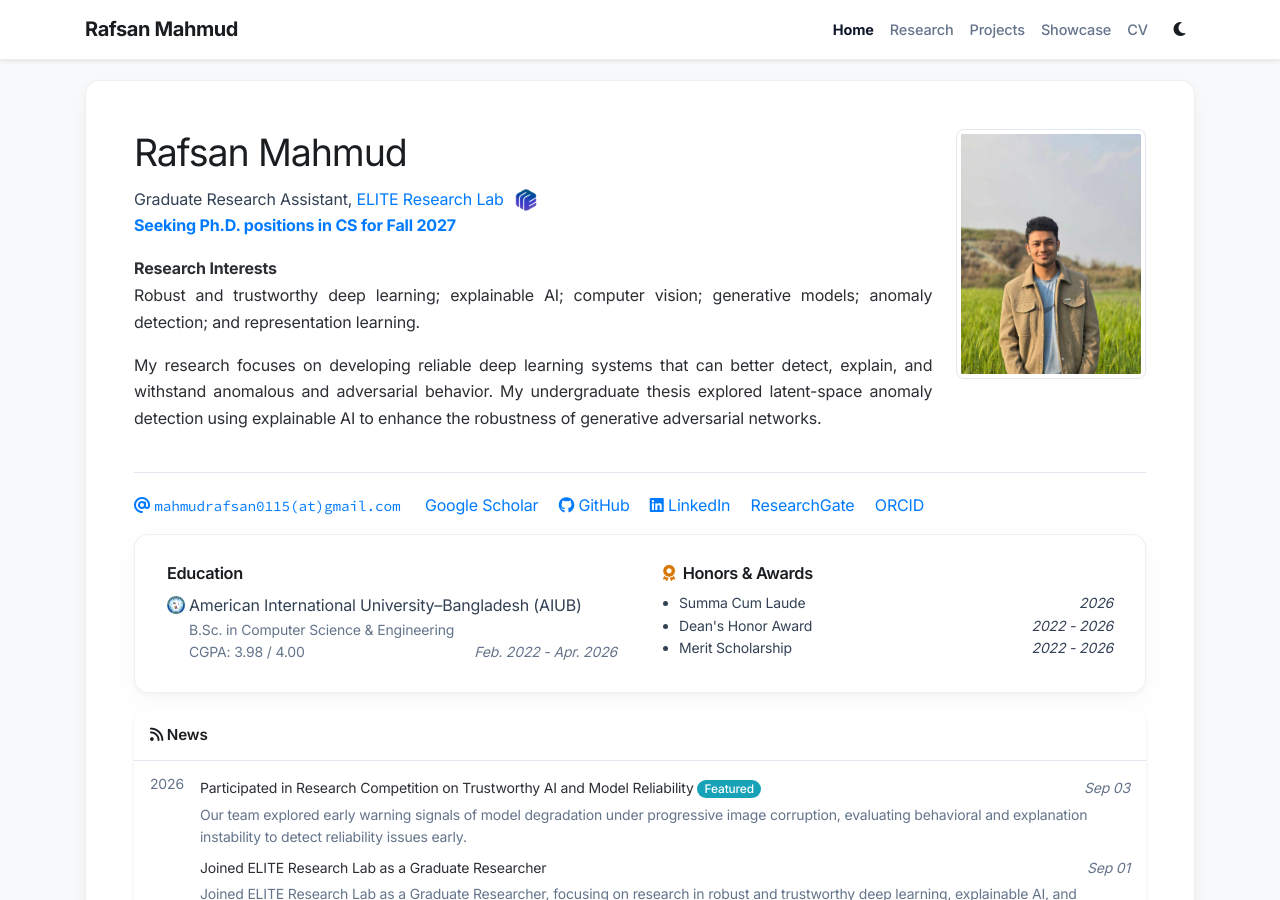
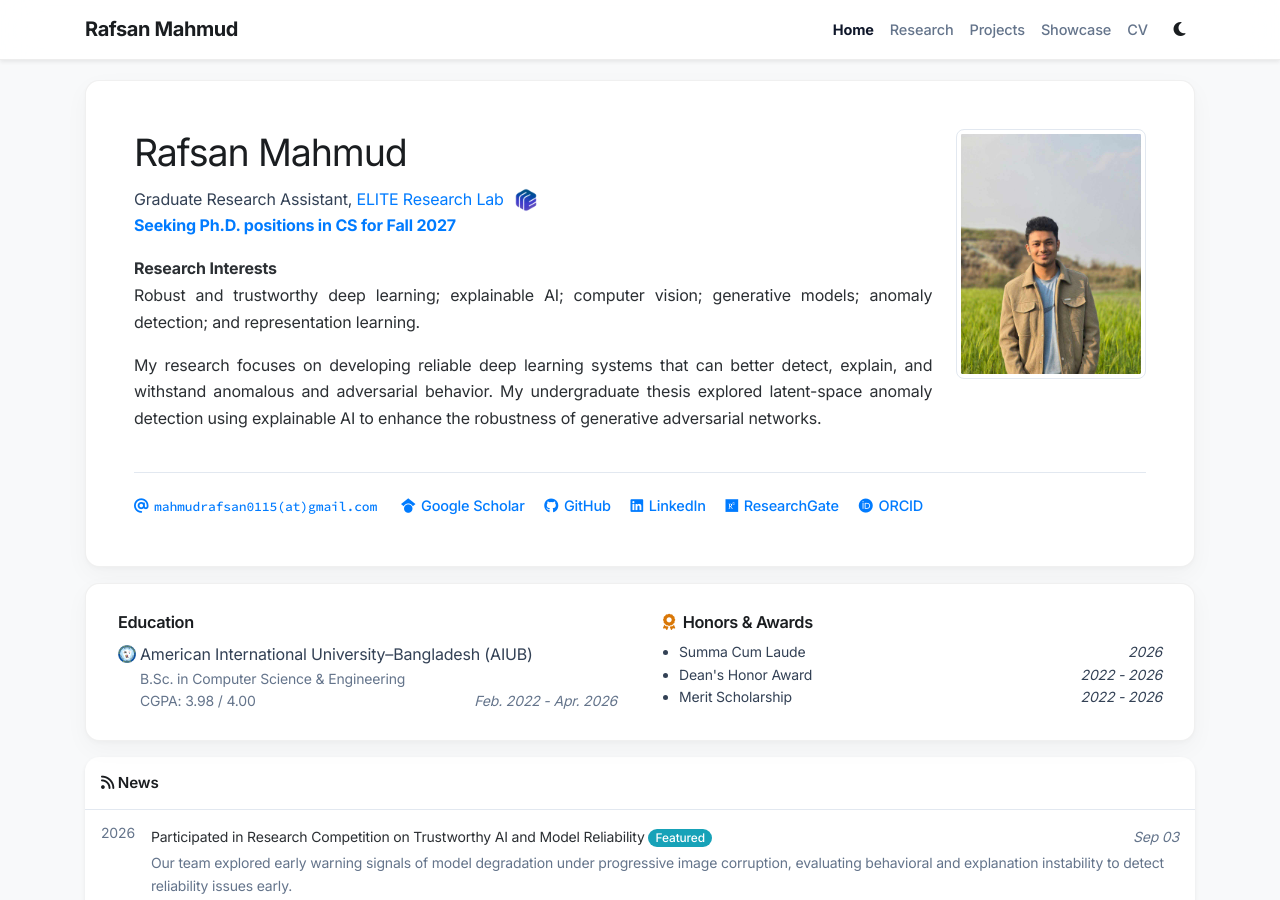
Before and after one commit to RAAFSAAN0/RAAFSAAN0.github.io, a Jekyll site: the page built from index.html, in a window 1280 px wide and 900 px high. Built offline with Jekyll 4.4.1, drawn with Linux system fonts in a browser that asks for light colours; nearby versions of some CDN libraries; a style sheet for code colours, icons or effects is not loaded.

Commit message:
Update profile_card.html

```diff
--- a/_includes/widgets/profile_card.html
+++ b/_includes/widgets/profile_card.html
@@ -110,6 +110,7 @@
 
                 <hr />
 
+
                 <!-- ========================================================= -->
                 <!-- Social / Contact Links -->
                 <!-- ========================================================= -->
@@ -118,7 +119,6 @@
                     <div class="col">
 
                         <!-- Email -->
-        {% if site.data.profile.email %}
                         <a
                             class="pr-3"
                             href="mailto:{{ site.data.profile.email | encode_email }}">
@@ -127,26 +127,31 @@
                                 {{ site.data.profile.email | replace: "@", "(at)" }}
                             </span>
                         </a>
-        {% endif %}
+
 
                         <!-- Google Scholar -->
                         {% if site.data.profile.gscholar %}
+
                             {%- if site.data.profile.gscholar contains 'scholar.google' -%}
                                 {%- assign gscholar_url = site.data.profile.gscholar -%}
                             {%- else -%}
                                 {%- assign gscholar_url = 'https://scholar.google.com/citations?user=' | append: site.data.profile.gscholar -%}
                             {%- endif -%}
+
                             <a
                                 class="pr-3 no-break"
                                 target="_blank"
                                 href="{{ gscholar_url }}">
-                <i class="ai ai-google-scholar"></i>
+                                <i class="fab fa-google-scholar"></i>
                                 Google Scholar
                             </a>
+
                         {% endif %}
+
 
                         <!-- GitHub -->
                         {% if site.data.profile.github %}
+
                             <a
                                 class="pr-3 no-break"
                                 target="_blank"
@@ -154,10 +159,41 @@
                                 <i class="fab fa-github"></i>
                                 GitHub
                             </a>
+
                         {% endif %}
+
+
+                        <!-- WeChat -->
+                        {% if site.data.profile.wechat_qrcode %}
+
+                            <a
+                                class="pr-3 no-break"
+                                data-toggle="modal"
+                                data-target="#modal-wechat">
+                                <i class="fab fa-weixin"></i>
+                                WeChat
+                            </a>
+
+                        {% endif %}
+
+
+                        <!-- Twitter -->
+                        {% if site.data.profile.twitter %}
+
+                            <a
+                                class="pr-3 no-break"
+                                target="_blank"
+                                href="https://twitter.com/{{ site.data.profile.twitter }}">
+                                <i class="fab fa-twitter"></i>
+                                Twitter
+                            </a>
+
+                        {% endif %}
+
 
                         <!-- LinkedIn -->
                         {% if site.data.profile.linkedin %}
+
                             <a
                                 class="pr-3 no-break"
                                 target="_blank"
@@ -165,42 +201,45 @@
                                 <i class="fab fa-linkedin"></i>
                                 LinkedIn
                             </a>
+
                         {% endif %}
+
 
                         <!-- ResearchGate -->
                         {% if site.data.profile.researchgate %}
-            {%- if site.data.profile.researchgate contains 'researchgate.net' -%}
-                {%- assign rg_url = site.data.profile.researchgate -%}
-            {%- else -%}
-                {%- assign rg_url = 'https://www.researchgate.net/profile/' | append: site.data.profile.researchgate -%}
-            {%- endif -%}
+
                             <a
                                 class="pr-3 no-break"
                                 target="_blank"
-                href="{{ rg_url }}">
-                <i class="ai ai-researchgate"></i>
+                                href="https://www.researchgate.net/profile/{{ site.data.profile.researchgate }}">
+                                <i class="fab fa-researchgate"></i>
                                 ResearchGate
                             </a>
+
                         {% endif %}
+
 
                         <!-- ORCID -->
                         {% if site.data.profile.orcid %}
-            {%- if site.data.profile.orcid contains 'orcid.org' -%}
-                {%- assign orcid_url = site.data.profile.orcid -%}
-            {%- else -%}
-                {%- assign orcid_url = 'https://orcid.org/' | append: site.data.profile.orcid -%}
-            {%- endif -%}
+
                             <a
                                 class="pr-3 no-break"
                                 target="_blank"
-                href="{{ orcid_url }}">
-                <i class="ai ai-orcid"></i>
+                                href="https://orcid.org/{{ site.data.profile.orcid }}">
+                                <i class="fab fa-orcid"></i>
                                 ORCID
                             </a>
+
                         {% endif %}
 
                     </div>
                 </div>
+
+            </div>
+        </div>
+    </div>
+</div>
+
 
 <!-- =========================================================== -->
 <!-- WeChat Modal -->
```
Lines whose indentation alone changed are shown as unchanged.
